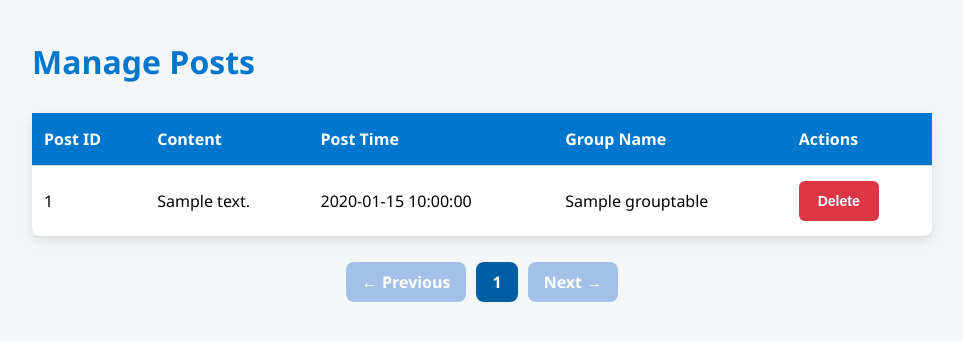
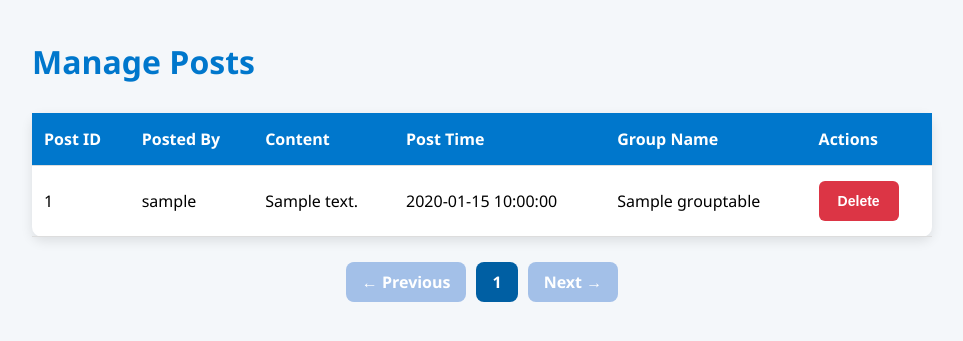
Before and after one commit to ryokrieger/CityConnect, a Flask app: page /admin/posts in a window 1280 px wide. Shown: the part 52-393 px from the top of the page, without its empty margins (158-1121 px from the left). Run offline with Flask 3, Linux system fonts and the light colour scheme; the visitor is signed in with stand-in values (Sample User, id 1); tables that the repository leaves empty hold one stand-in row (values such as "Sample post").

Commit message:
added a column of who posted in admin posts

```diff
--- a/cityconnect.py
+++ b/cityconnect.py
@@ -1622,9 +1622,10 @@ def admin_posts():
 
     # Fetch paginated posts with group info
     cursor.execute("""
-        SELECT gp.post_ID, gp.content, gp.post_time, g.group_name
+        SELECT gp.post_ID, gp.content, gp.post_time, g.group_name, u.username
         FROM GroupPost gp
         JOIN GroupTable g ON gp.group_ID = g.group_ID
+        JOIN User u ON gp.userID = u.userID
         ORDER BY gp.post_time DESC
         LIMIT %s OFFSET %s
     """, (per_page, offset))
--- a/templates/admin/posts.html
+++ b/templates/admin/posts.html
@@ -141,6 +141,7 @@
         <thead>
             <tr>
                 <th>Post ID</th>
+                <th>Posted By</th>
                 <th>Content</th>
                 <th>Post Time</th>
                 <th>Group Name</th>
@@ -152,6 +153,7 @@
             {% for post in posts %}
             <tr>
                 <td>{{ post.post_ID }}</td>
+                <td>{{ post.username }}</td>
                 <td>{{ post.content }}</td>
                 <td>{{ post.post_time }}</td>
                 <td>{{ post.group_name }}</td>
```
